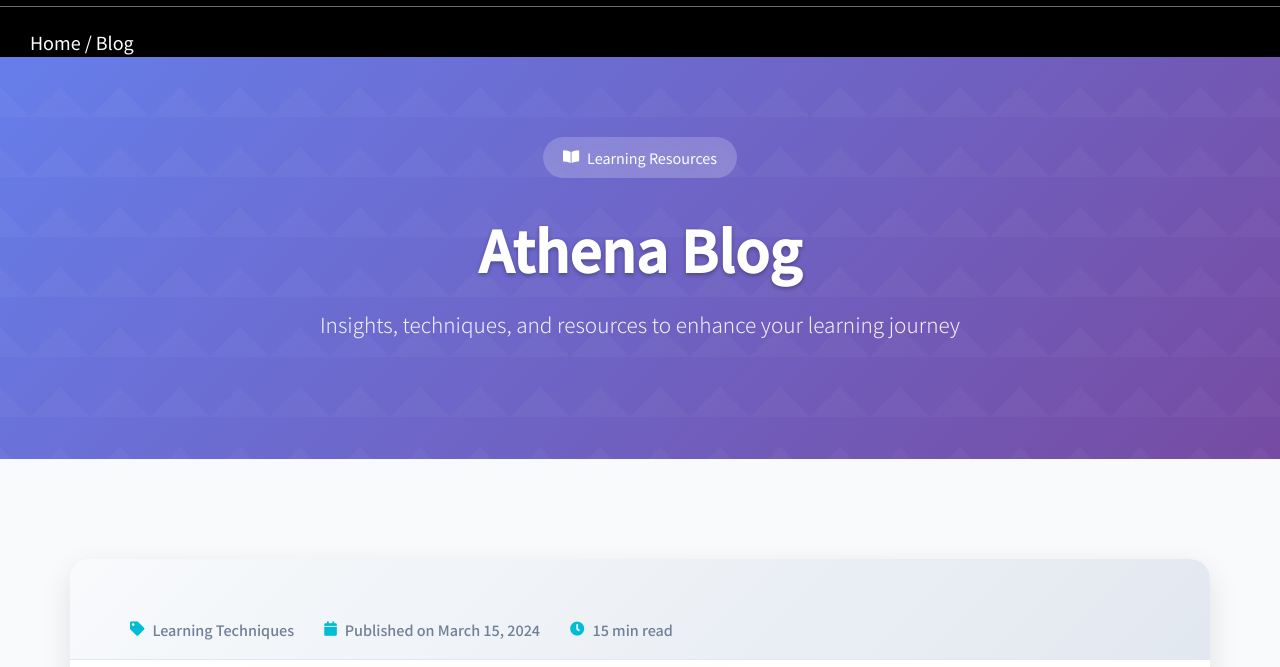
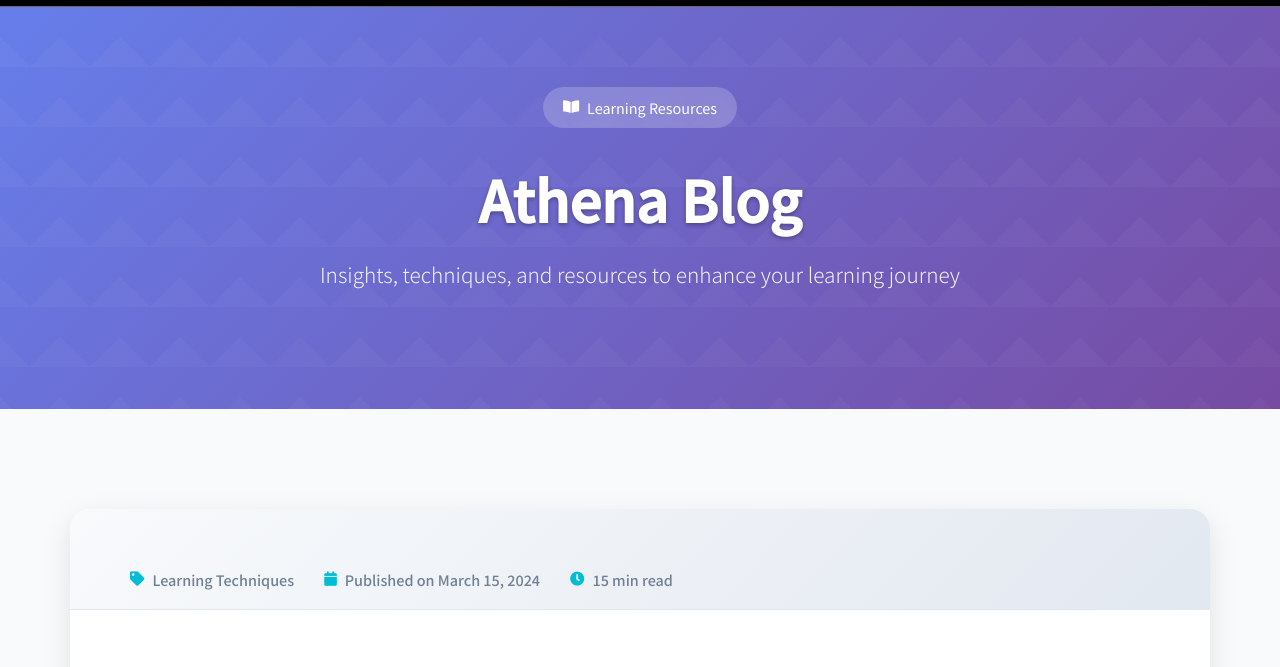
Before and after one commit to moazzammoriani/athena, a website: page blog.html in a window 1280 px wide. Shown: the part 53-720 px from the top of the page. Drawn offline with Linux system fonts and the light colour scheme.

Commit message:
Remove breadcrumbs in all the pages

```diff
--- a/assets/styles/about_styles.css
+++ b/assets/styles/about_styles.css
@@ -3,7 +3,6 @@
     background: linear-gradient(135deg, #667eea 0%, #764ba2 100%);
     color: white;
     padding: 80px 0 120px;
-    margin-top: -20px;
     position: relative;
     overflow: hidden;
 }
--- a/assets/styles/blog_styles.css
+++ b/assets/styles/blog_styles.css
@@ -3,7 +3,6 @@
     background: linear-gradient(135deg, #667eea 0%, #764ba2 100%);
     color: white;
     padding: 80px 0 120px;
-    margin-top: -20px;
     position: relative;
     overflow: hidden;
 }
--- a/assets/styles/contact_styles.css
+++ b/assets/styles/contact_styles.css
@@ -3,7 +3,6 @@
     background: linear-gradient(135deg, #667eea 0%, #764ba2 100%);
     color: white;
     padding: 80px 0 120px;
-    margin-top: -20px;
     position: relative;
     overflow: hidden;
 }
--- a/assets/styles/index_styles.css
+++ b/assets/styles/index_styles.css
@@ -12,7 +12,6 @@
     color: white;
     position: relative;
     overflow: hidden;
-    margin-top: -20px;
 }
 
 .intro-msg::before {
--- a/assets/styles/join_styles.css
+++ b/assets/styles/join_styles.css
@@ -3,7 +3,6 @@
     background: linear-gradient(135deg, #667eea 0%, #764ba2 100%);
     color: white;
     padding: 80px 0 120px;
-    margin-top: -20px;
     position: relative;
     overflow: hidden;
 }
--- a/blog.html
+++ b/blog.html
@@ -41,9 +41,6 @@
     </header>
     <!-- Main segment of the page -->
     <main>
-        <!-- Breadcrumbs -->
-        <div class="breadcrumbs"><span class="centered"><a href="index.html">Home</a> / Blog</span></div>
-
         <!-- Hero Section -->
         <section class="hero-section">
             <div class="hero-content centered">
```
Also changed, not shown: about.html (+0 -3 lines), contact.html (+0 -3 lines), index.html (+0 -2 lines), join.html (+0 -3 lines).
